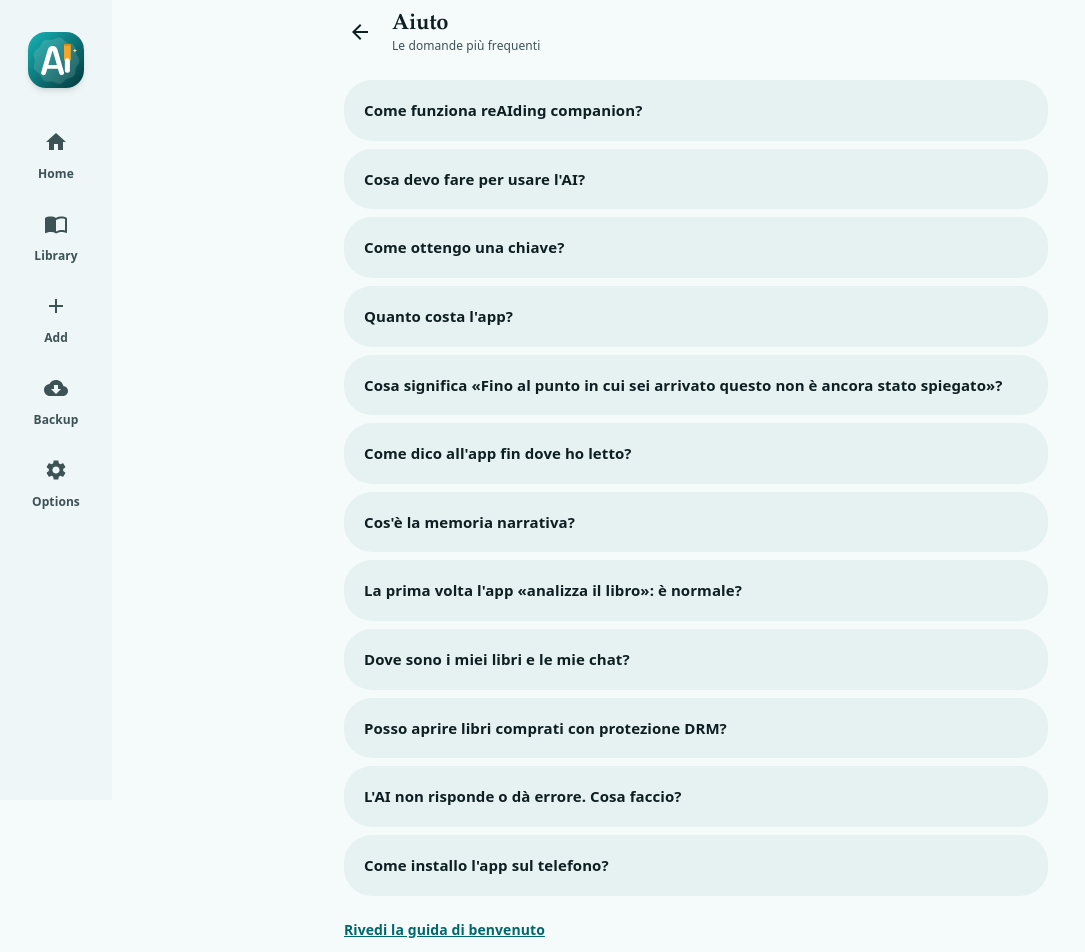
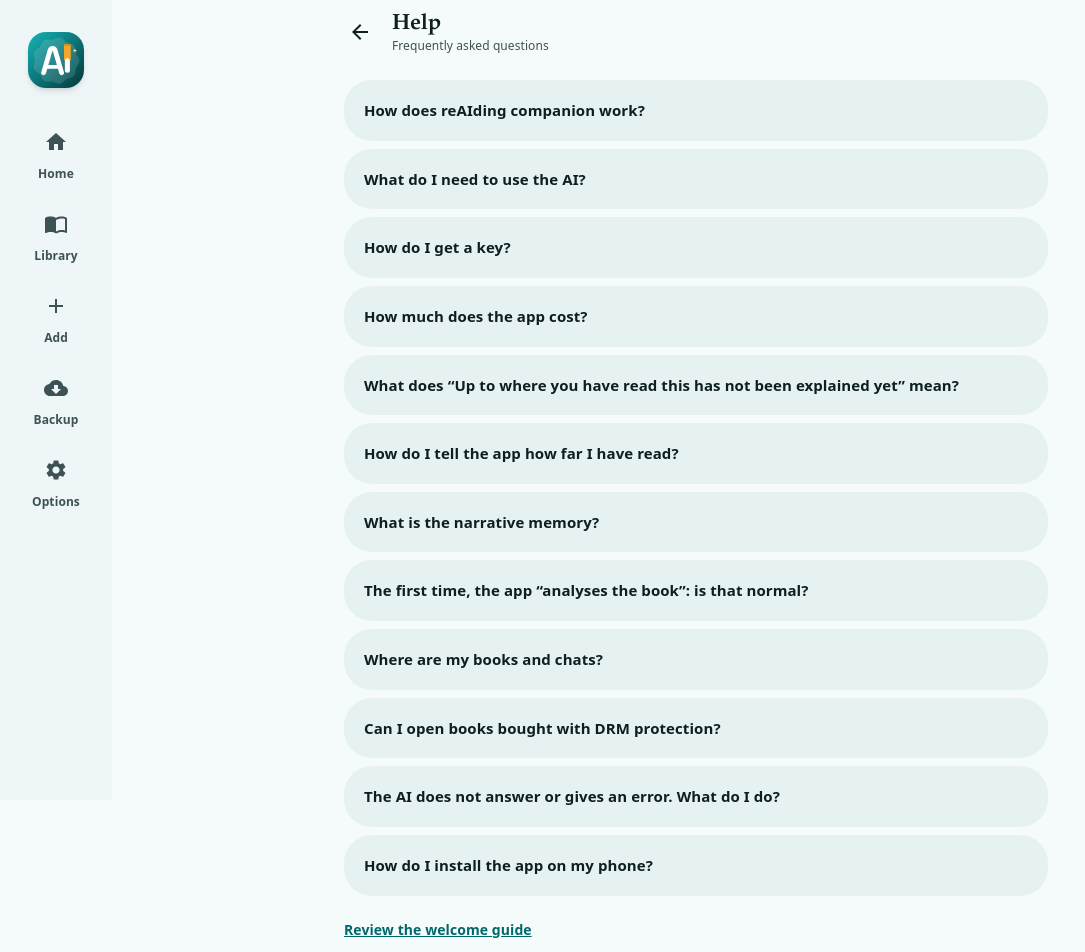
Before and after one commit to kevin-flynn89/ReAIding-Companion, a Next.js app: page /aiuto in a window 1280 px wide. Shown: the top 952 px of the page, without its empty margins (0-1085 px from the left). Built offline with nearby package versions, Linux system fonts and the light colour scheme.

Commit message:
Add files via upload

```diff
--- a/app/aiuto/page.tsx
+++ b/app/aiuto/page.tsx
@@ -1,7 +1,9 @@
+"use client";
 import Link from "next/link";
+import { getLang } from "@/lib/i18n";
 import { TopBar } from "../ui";
 
-const faq: { q: string; a: React.ReactNode }[] = [
+const faqIt: { q: string; a: React.ReactNode }[] = [
   { q: "Come funziona reAIding companion?", a: <>Aggiungi un libro (EPUB o MOBI senza protezione DRM), leggilo qui e ogni tanto fai una domanda all'AI. L'app sa fino a che capitolo sei arrivato e usa <b>solo quella parte del libro</b> per rispondere: è lo Spoiler Shield. Il libro resta sul tuo dispositivo.</> },
   { q: "Cosa devo fare per usare l'AI?", a: <>Hai due strade, entrambe in <Link href="/impostazioni" className="font-semibold text-primary underline">Opzioni</Link>. <b>1) Chiave personale:</b> crei una chiave sul sito di un provider (Anthropic, OpenAI, Google Gemini o altro compatibile) e la incolli nell'app. <b>2) Sul dispositivo:</b> scarichi un piccolo modello che gira sul telefono, senza chiave e senza costi. È più lento e meno preciso.</> },
   { q: "Come ottengo una chiave?", a: <>Si crea sul sito del provider, con il tuo account: <a className="font-semibold text-primary underline" href="https://aistudio.google.com/apikey" target="_blank" rel="noreferrer">Google Gemini</a>, <a className="font-semibold text-primary underline" href="https://console.anthropic.com/settings/keys" target="_blank" rel="noreferrer">Anthropic</a>, <a className="font-semibold text-primary underline" href="https://platform.openai.com/api-keys" target="_blank" rel="noreferrer">OpenAI</a>. Poi la incolli in Opzioni e premi "Salva e prova". Condizioni e costi dipendono da ogni provider: controlla il suo sito. La chiave resta solo sul tuo dispositivo.</> },
@@ -16,10 +18,27 @@ const faq: { q: string; a: React.ReactNode }[] = [
   { q: "Come installo l'app sul telefono?", a: <>Apri il sito con Chrome, tocca il menu (i tre puntini) e scegli "Installa app" o "Aggiungi a schermata Home". Poi si apre come una normale app, anche senza connessione per i libri già aggiunti.</> },
 ];
 
+const faqEn: { q: string; a: React.ReactNode }[] = [
+  { q: "How does reAIding companion work?", a: <>Add a book (EPUB or MOBI without DRM protection), read it here and ask the AI a question now and then. The app knows which chapter you have reached and uses <b>only that part of the book</b> to answer: this is the Spoiler Shield. The book stays on your device.</> },
+  { q: "What do I need to use the AI?", a: <>You have two options, both in <Link href="/impostazioni" className="font-semibold text-primary underline">Options</Link>. <b>1) Your own key:</b> create a key on a provider's website (Anthropic, OpenAI, Google Gemini or another compatible one) and paste it into the app. <b>2) On your device:</b> download a small model that runs on your phone, with no key and no cost. It is slower and less accurate.</> },
+  { q: "How do I get a key?", a: <>You create it on the provider's website, with your own account: <a className="font-semibold text-primary underline" href="https://aistudio.google.com/apikey" target="_blank" rel="noreferrer">Google Gemini</a>, <a className="font-semibold text-primary underline" href="https://console.anthropic.com/settings/keys" target="_blank" rel="noreferrer">Anthropic</a>, <a className="font-semibold text-primary underline" href="https://platform.openai.com/api-keys" target="_blank" rel="noreferrer">OpenAI</a>. Then paste it into Options and press "Save and test". Terms and costs depend on each provider: check its website. The key stays only on your device.</> },
+  { q: "How much does the app cost?", a: <>The app is free. If you use your own key, any cost is whatever your provider charges. The on-device model has no cost.</> },
+  { q: "What does “Up to where you have read this has not been explained yet” mean?", a: <>The AI did not find the answer in the chapters you have read, and to avoid spoilers it does not look further. If you keep reading, the same question may get an answer.</> },
+  { q: "How do I tell the app how far I have read?", a: <>When you read in the app the chapter advances by itself. In <Link href="/libreria" className="font-semibold text-primary underline">Library</Link> you can choose "I have read up to chapter…". If you jump ahead, the app asks for confirmation, because from then on the AI will be able to reveal those chapters. If you go back to reread, the limit does not go down.</> },
+  { q: "What is the narrative memory?", a: <>A sheet with the characters, places, objects, events and mysteries of the chapters you have read, built by the AI chapter by chapter. It helps you remember the story and makes answers better. It needs an external AI (with a key): the on-device model is too small.</> },
+  { q: "The first time, the app “analyses the book”: is that normal?", a: <>Yes. The first time it downloads a small search model and prepares the book up to the chapter you have read. It can take a while (better on Wi‑Fi) and can be interrupted: it resumes from where it stopped.</> },
+  { q: "Where are my books and chats?", a: <>On your device, in the browser. To have them on several devices use <Link href="/backup" className="font-semibold text-primary underline">Backup</Link>: you can sync with your own Google Drive (the app's hidden folder) or download a backup file and load it on another device. The AI key is never saved in backups.</> },
+  { q: "Can I open books bought with DRM protection?", a: <>No. The app only opens files without DRM, and it is not meant to remove it. Use books you legitimately own or that are free of copyright.</> },
+  { q: "The AI does not answer or gives an error. What do I do?", a: <>Go to <Link href="/impostazioni" className="font-semibold text-primary underline">Options</Link> and press "Save and test": the message tells you what is wrong (wrong key, no credit left, model not found, network). If the model name is wrong, clear the field: the app picks one by itself.</> },
+  { q: "How do I install the app on my phone?", a: <>Open the site with Chrome, tap the menu (the three dots) and choose "Install app" or "Add to Home screen". It then opens like a normal app, even without a connection for the books you have already added.</> },
+];
+
 export default function Aiuto() {
+  const en = getLang() === "en";
+  const faq = en ? faqEn : faqIt;
   return (
     <main>
-      <TopBar title="Aiuto" sub="Le domande più frequenti" back="/" backLabel="Torna alla home" />
+      <TopBar title={en ? "Help" : "Aiuto"} sub={en ? "Frequently asked questions" : "Le domande più frequenti"} back="/" backLabel={en ? "Back to home" : "Torna alla home"} />
       <div className="mt-4 space-y-2">
         {faq.map((f) => (
           <details key={f.q} className="card group">
@@ -28,8 +47,8 @@ export default function Aiuto() {
           </details>
         ))}
       </div>
-      <p className="mt-6 text-sm"><Link href="/?guida=1" className="font-semibold text-primary underline">Rivedi la guida di benvenuto</Link></p>
-      <p className="mt-3 text-sm text-on-surface-variant">Non trovi la risposta? Leggi anche <Link href="/privacy" className="font-semibold text-primary underline">Privacy</Link> e <Link href="/condizioni" className="font-semibold text-primary underline">Condizioni d'uso</Link>.</p>
+      <p className="mt-6 text-sm"><Link href="/?guida=1" className="font-semibold text-primary underline">{en ? "Review the welcome guide" : "Rivedi la guida di benvenuto"}</Link></p>
+      <p className="mt-3 text-sm text-on-surface-variant">{en ? "Can't find the answer? Also read " : "Non trovi la risposta? Leggi anche "}<Link href="/privacy" className="font-semibold text-primary underline">Privacy</Link>{en ? " and " : " e "}<Link href="/condizioni" className="font-semibold text-primary underline">{en ? "Terms of use" : "Condizioni d'uso"}</Link>.</p>
     </main>
   );
 }
```
